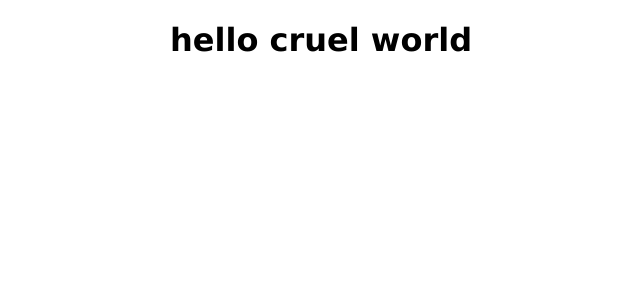
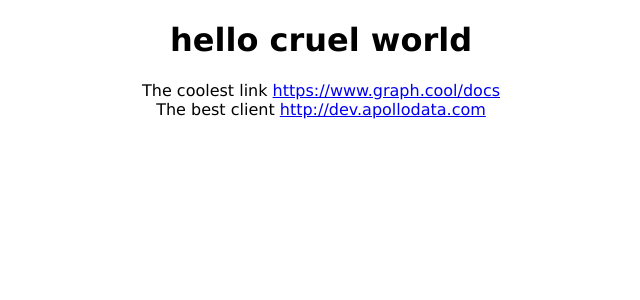
Before and after one commit to janpauldahlke/a_graph_hackernews_clone, a React (Create React App) app: page / in a window 1280 px wide. Shown: the top 300 px of the page, without its empty margins (319-959 px from the left). Built offline with nearby package versions, Linux system fonts and the light colour scheme.

Commit message:
prepare linkList and link component

```diff
--- a/src/components/App.js
+++ b/src/components/App.js
@@ -1,11 +1,14 @@
 import React, { Component } from 'react';
 import '../styles/App.css';
+
+import LinkList from './LinkList';
 
 class App extends Component {
   render() {
     return (
       <div className="App">
         <h1>hello cruel world</h1>
+        <LinkList />
       </div>
     );
   }
--- /dev/null
+++ b/src/components/Link.js
@@ -0,0 +1,15 @@
+import React, { Component } from 'react';
+
+class Link extends Component {
+  render () {
+    return(
+      <div>
+        <div>{this.props.link.description}&nbsp;
+        <a href={this.props.link.url} target="_blank"   >{this.props.link.url}</a>
+        </div>
+      </div>
+    );
+  }
+}
+
+export default Link;
--- /dev/null
+++ b/src/components/LinkList.js
@@ -0,0 +1,30 @@
+import React, { Component } from 'react';
+import Link from './Link';
+
+class LinkList extends Component {
+
+  render() {
+
+    const linksToRender = [{
+      id: '1',
+      description: 'The coolest link',
+      url: 'https://www.graph.cool/docs'
+    },
+    {
+      id: '2',
+      description: 'The best client',
+      url: 'http://dev.apollodata.com'
+    }
+  ]
+
+  return(
+    <div>
+     {linksToRender.map(link => {
+       return <Link key={link.id} link={link} />
+     })}
+    </div>
+  )
+ }
+}
+
+export default LinkList;
```
